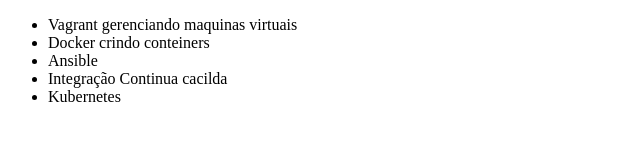
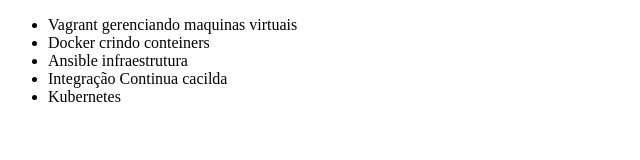
Before and after one commit to saraneves2011/alura-git, a plain HTML site: page index.html in a window 1280 px wide. Shown: the whole page, without its empty margins (0-640 px from the left). Drawn offline with Linux system fonts and the light colour scheme.

Commit message:
mudando o nme do curso de Ansible

```diff
--- a/index.html
+++ b/index.html
@@ -8,7 +8,7 @@
     <ul>
         <li>Vagrant gerenciando maquinas virtuais</li>
         <li>Docker crindo conteiners</li>
-        <li>Ansible</li>
+        <li>Ansible infraestrutura</li>
         <li>Integração Continua cacilda</li>
         <li>Kubernetes</li>
     </ul>
```
